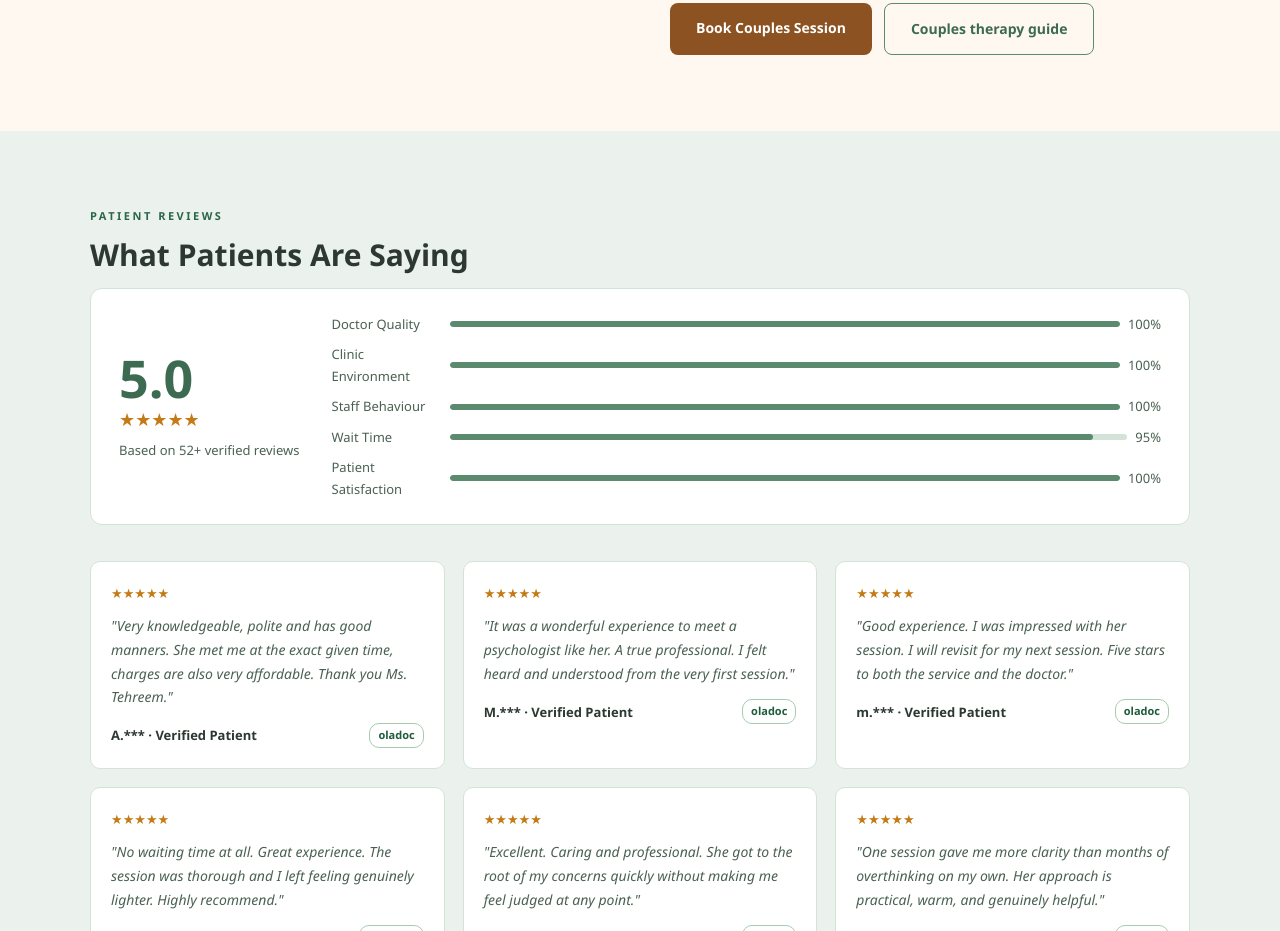
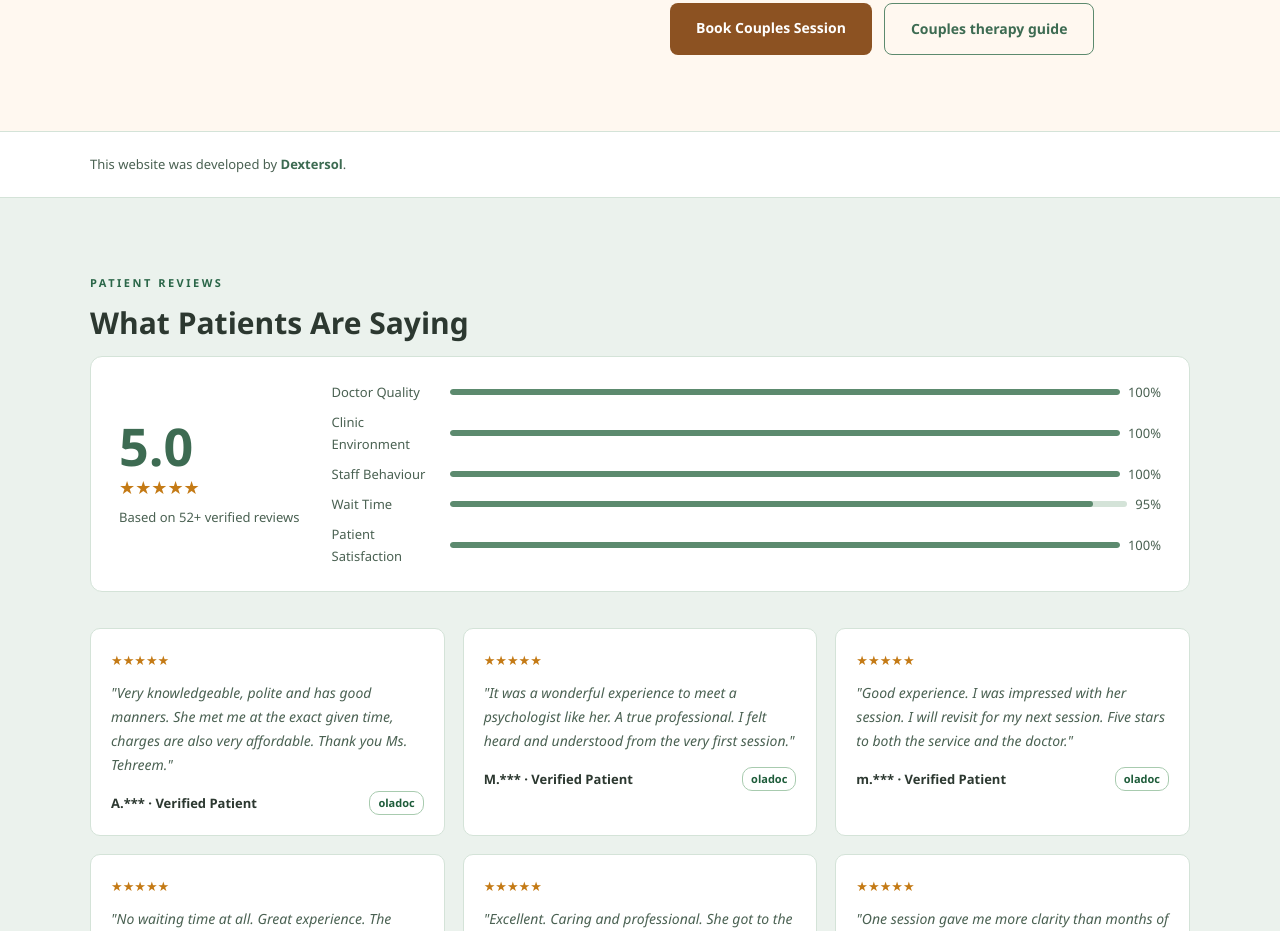
Before and after one commit to abdullahafzal/tehreem-talat, a plain HTML site: page index.html in a window 1280 px wide. Shown: the part 6220-7151 px from the top of the page. Drawn offline with Linux system fonts and the light colour scheme; a script that the page names is missing.

Commit message:
Add a subtle Dextersol credit after the couples section.
Co-authored-by: Cursor <cursoragent@cursor.com>

```diff
--- a/index.html
+++ b/index.html
@@ -187,6 +187,9 @@ nav{background:var(--white);border-bottom:1px solid var(--border);padding:0 5%;p
 .kidora-body p{font-size:14px;color:var(--muted);margin:0;line-height:1.65}
 .kidora-body a{color:var(--child-accent);font-weight:600;text-decoration:none}
 .kidora-body a:hover{text-decoration:underline}
+.credit-band{padding:22px 5%}
+.credit-band .kidora-body p{font-size:13px}
+.credit-band .kidora-body a{color:var(--sage-dark)}
 
 /* COUPLES */
 #couples{background:var(--couple-bg)}
@@ -610,6 +613,15 @@ section{padding:52px 5%}
   </div>
 </section>
 
+<!-- DEXTERSOL -->
+<div class="kidora-band credit-band">
+  <div class="kidora-inner">
+    <div class="kidora-body">
+      <p>This website was developed by <a href="https://dextersol.com" target="_blank" rel="noopener">Dextersol</a>.</p>
+    </div>
+  </div>
+</div>
+
 <!-- REVIEWS -->
 <section id="reviews">
   <div class="wrap">
```
